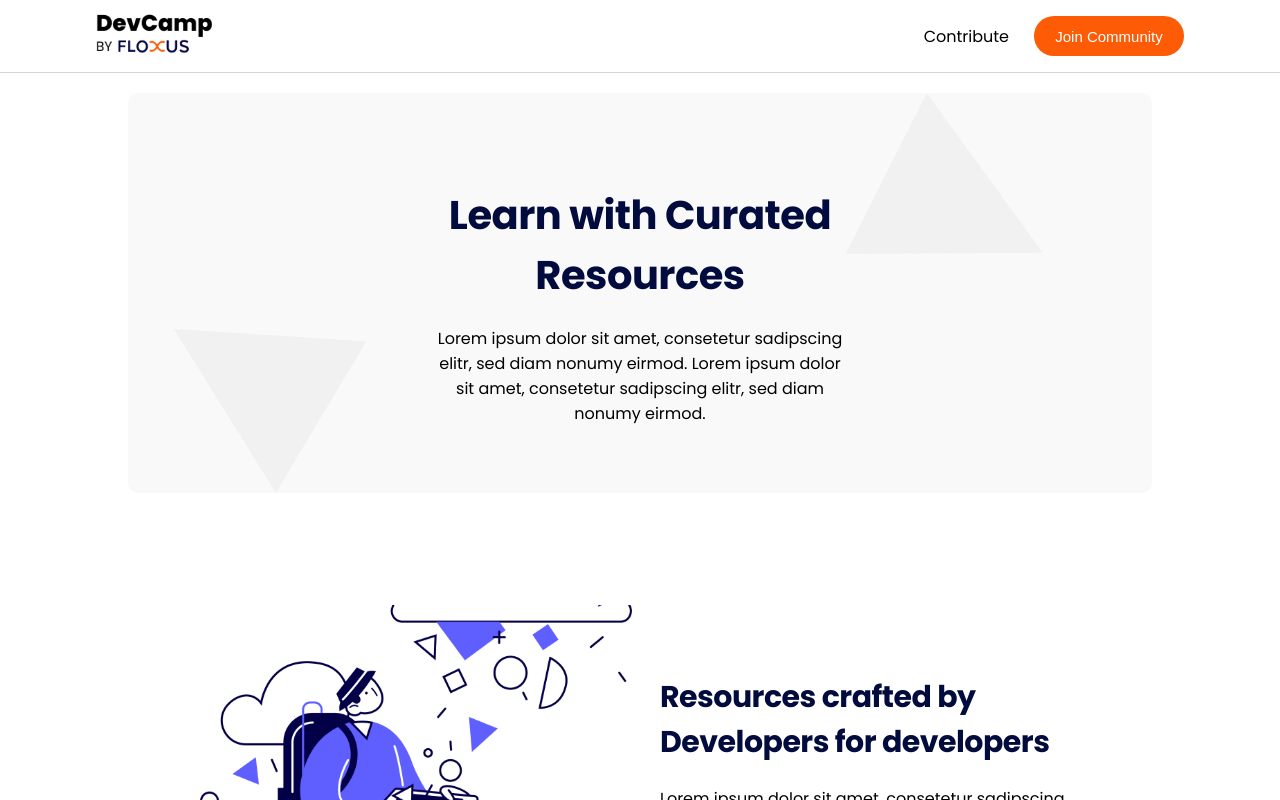
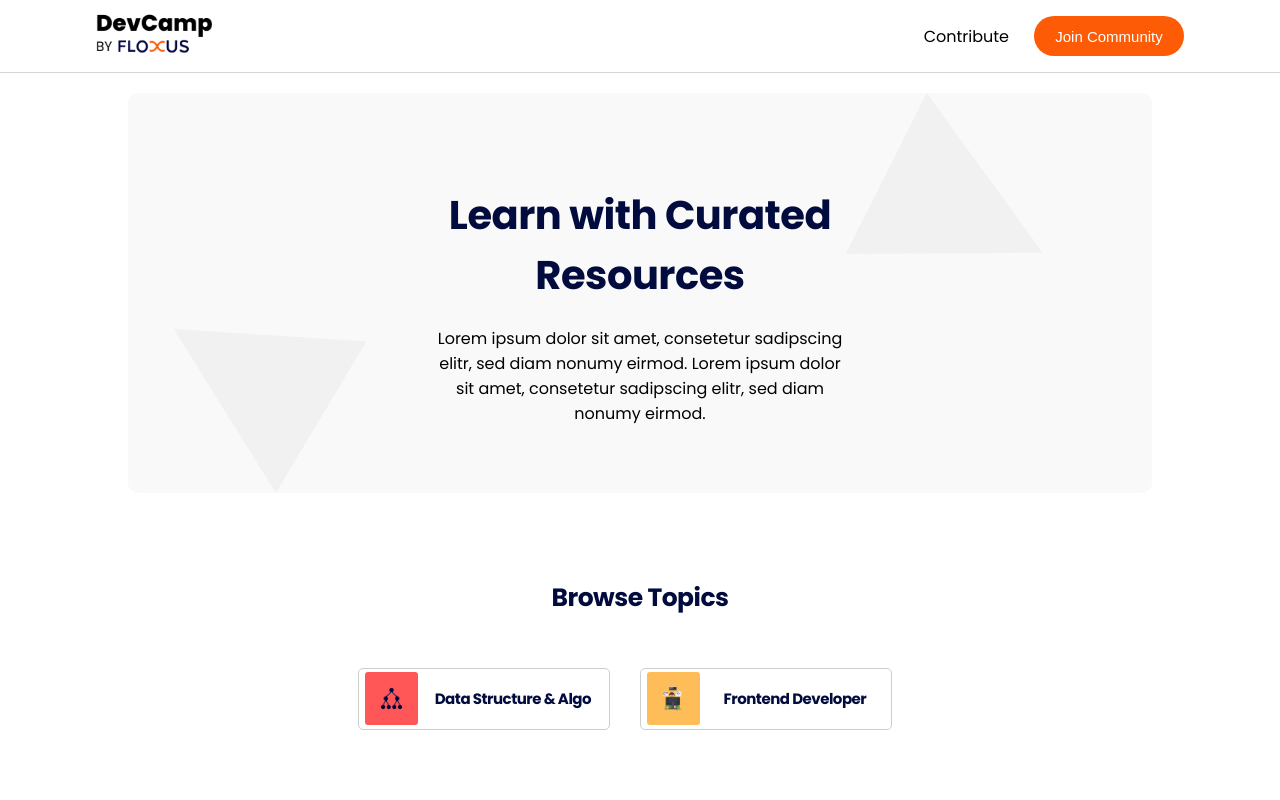
Before and after one commit to divyashasinha23/Floxus-Devcamps, a React (Create React App) app: page / in a window 1280 px wide. Shown: the top 800 px of the page. Built offline with nearby package versions, Linux system fonts and the light colour scheme.

Commit message:
browse section added

```diff
--- a/src/App.js
+++ b/src/App.js
@@ -6,6 +6,7 @@ import USPSection from './components/USPSection/USPSection.js';
 import DataStructure from './components/DataStructure/DataStructure';
 import SystemDesign from './components/SystemDesign/SystemDesign';
 import Banner from './components/Banners/Banner';
+import BrowseSection from './components/BrowseSection/BrowseSection';
 
 function App() {
   return (
@@ -15,6 +16,7 @@ function App() {
         <Switch>
           <Route path="/" exact>
             <HeroSection />
+            <BrowseSection />
             <USPSection />
             <Banner />
           </Route>
--- /dev/null
+++ b/src/components/BrowseSection/BrowseSection.js
@@ -0,0 +1,146 @@
+import React from 'react';
+import styled from 'styled-components';
+import dataLogo from '../../images/datastructure.png';
+import frontendLogo from '../../images/frontendDev.png';
+
+const BrowseWrapper = styled.div`
+  display: flex;
+  width: 100%;
+  height: auto;
+  justify-content: center;
+  align-items: center;
+`;
+
+const BrowseContainer = styled.div`
+  display: flex;
+  flex-direction: column;
+  width: 70%;
+  height: auto;
+  margin-bottom: 5%;
+  ${'' /* background-color: black; */}
+`;
+
+const Header = styled.div`
+  display: flex;
+  width: 100%;
+  height: 10vh;
+  justify-content: center;
+  align-items: center;
+  margin-top: 5%;
+  ${'' /* background-color: black; */}
+`;
+
+const Heading = styled.div`
+  font-size: 25px;
+  font-weight: 700;
+  color: #020b3d;
+  letter-spacing: -0.5px;
+`;
+
+const CategoryContainer = styled.div`
+  display: flex;
+  width: 100%;
+  height: auto;
+  flex-wrap: wrap;
+  justify-content: center;
+  margin-top: 30px;
+  ${'' /* background-color: black; */}
+
+  @media(max-width:496px) {
+    margin-top: 10px;
+  }
+`;
+
+const CategoryChipContainer = styled.div`
+  display: flex;
+  flex-direction: row;
+  width: 250px;
+  height: 60px;
+  ${'' /* background-color: black; */}
+  border: 1px solid #cecece;
+  border-radius: 5px;
+  justify-content: center;
+  align-items: center;
+  margin-right: 30px;
+  cursor: pointer;
+
+  @media (max-width: 496px) {
+    margin-right: 0;
+    margin-top: 20px;
+  }
+`;
+
+const CategoryChipWrapper = styled.div`
+  display: flex;
+  width: 95%;
+  height: 88%;
+`;
+
+const ImageContainer = styled.div`
+  display: flex;
+  flex-basis: 20%;
+  height: 100%;
+  justify-content: center;
+  align-items: center;
+
+  img {
+    height: 100%;
+    border-radius: 3px;
+  }
+`;
+
+const ContentContainer = styled.div`
+  display: flex;
+  ${'' /* flex-direction:row; */}
+  flex-basis: 80%;
+  height: 100%;
+  justify-content:center;
+  align-items:center;
+
+  .title {
+    font-size: 15px;
+    font-weight: 700;
+    color: #020b3d;
+    letter-spacing: -0.5px;
+    margin-left: 5px;s
+  }
+`;
+
+const BrowseSection = () => {
+  return (
+    <>
+      <BrowseWrapper>
+        <BrowseContainer>
+          <Header>
+            <Heading>Browse Topics</Heading>
+          </Header>
+          <CategoryContainer>
+            <CategoryChipContainer>
+              <CategoryChipWrapper>
+                <ImageContainer>
+                  <img src={dataLogo} alt="logo" />
+                </ImageContainer>
+                <ContentContainer>
+                  <p className="title">Data Structure & Algo</p>
+                </ContentContainer>
+              </CategoryChipWrapper>
+            </CategoryChipContainer>
+
+            <CategoryChipContainer>
+              <CategoryChipWrapper>
+                <ImageContainer>
+                  <img src={frontendLogo} alt="logo" />
+                </ImageContainer>
+                <ContentContainer>
+                  <p className="title">Frontend Developer</p>
+                </ContentContainer>
+              </CategoryChipWrapper>
+            </CategoryChipContainer>
+          </CategoryContainer>
+        </BrowseContainer>
+      </BrowseWrapper>
+    </>
+  );
+};
+
+export default BrowseSection;
--- a/src/components/USPSection/USPSection.js
+++ b/src/components/USPSection/USPSection.js
@@ -18,7 +18,7 @@ const USPContainer = styled.div`
     align-items: center;
 
     img {
-      height: 70%;
+      height: 60%;
     }
   }
 
```
Also changed, not shown: src/images/datastructure.png (added), src/images/frontendDev.png (added).
